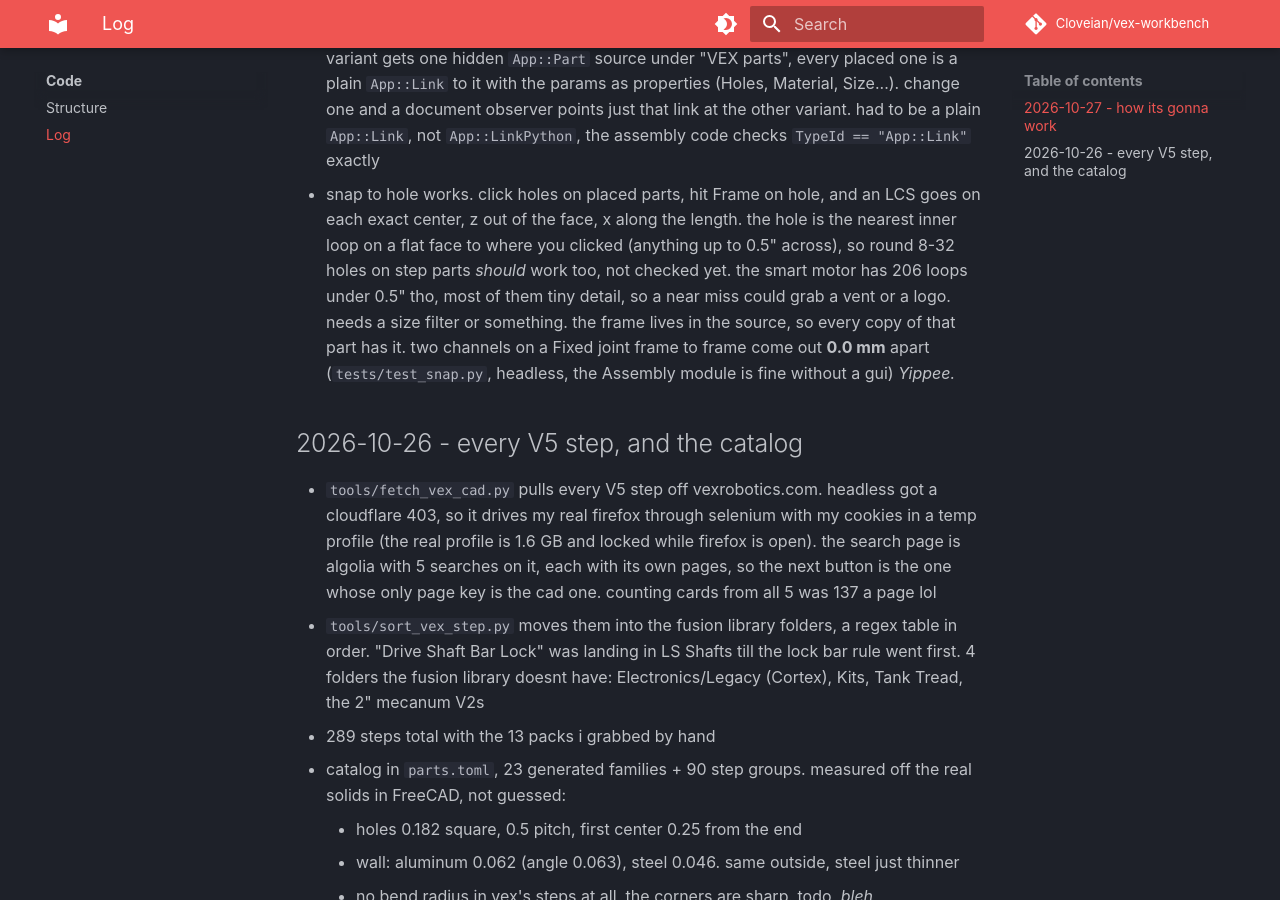
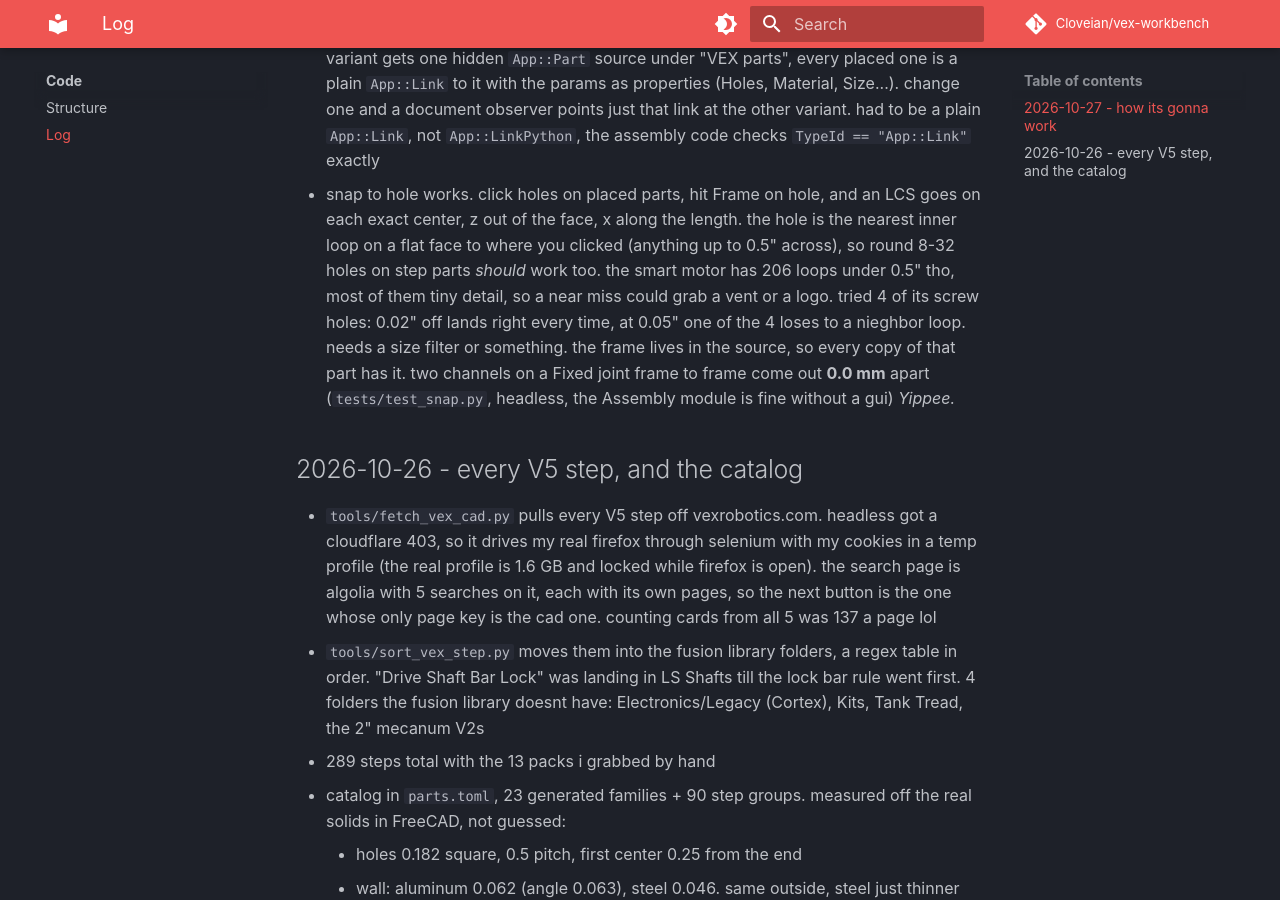
Before and after one commit to Cloveian/vex-workbench, an MkDocs documentation site: the page built from docs/code/log.md, in a window 1280 px wide and 900 px high, scrolled down 1503 px. Built offline with MkDocs 1.6.1 and Material for MkDocs 9.7.7, drawn with Linux system fonts in a browser that asks for light colours; comment, search, counter and statistics services are not loaded.

Commit message:
log, snapping on the motor screw holes

```diff
--- a/docs/code/log.md
+++ b/docs/code/log.md
@@ -21,7 +21,7 @@ later, the actual workbench
 - vs vex: plates 0.00%, bar -0.01%, angles and the 2x channel have every hole right and are +0.5 to +1.1% heavy till the count marks are in. the al channel steps are a different shape (0.55 tall, flange holes 0.3, the 5x ones flare to 2.545) so theyre just reported. and vex's 5x steel channels have the web holes 0.24 from one side, ours are centered
 - count marks are in on the free edges, and the tip chamfers on the cut ends (0.064 on the steel channel, 0.09 on the angles). angles are +0.26 to +0.78% now, the 2x steel channel +0.84%. whats left is the bend reliefs at the count marks, a 0.0898 x 0.0798 diamond wrapped round the inside of the bend, so helicoid sides. *bleh*
 - parts can go in a document now. a VEX parts dock (families up top, greyed out till they have a generator, the fusion folders under, a search box), pick the options, Place. each variant gets one hidden `App::Part` source under "VEX parts", every placed one is a plain `App::Link` to it with the params as properties (Holes, Material, Size...). change one and a document observer points just that link at the other variant. had to be a plain `App::Link`, not `App::LinkPython`, the assembly code checks `TypeId == "App::Link"` exactly
-- snap to hole works. click holes on placed parts, hit Frame on hole, and an LCS goes on each exact center, z out of the face, x along the length. the hole is the nearest inner loop on a flat face to where you clicked (anything up to 0.5" across), so round 8-32 holes on step parts *should* work too, not checked yet. the smart motor has 206 loops under 0.5" tho, most of them tiny detail, so a near miss could grab a vent or a logo. needs a size filter or something. the frame lives in the source, so every copy of that part has it. two channels on a Fixed joint frame to frame come out **0.0 mm** apart (`tests/test_snap.py`, headless, the Assembly module is fine without a gui) *Yippee.*
+- snap to hole works. click holes on placed parts, hit Frame on hole, and an LCS goes on each exact center, z out of the face, x along the length. the hole is the nearest inner loop on a flat face to where you clicked (anything up to 0.5" across), so round 8-32 holes on step parts *should* work too. the smart motor has 206 loops under 0.5" tho, most of them tiny detail, so a near miss could grab a vent or a logo. tried 4 of its screw holes: 0.02" off lands right every time, at 0.05" one of the 4 loses to a nieghbor loop. needs a size filter or something. the frame lives in the source, so every copy of that part has it. two channels on a Fixed joint frame to frame come out **0.0 mm** apart (`tests/test_snap.py`, headless, the Assembly module is fine without a gui) *Yippee.*
 
 ## 2026-10-26 - every V5 step, and the catalog
 
```
